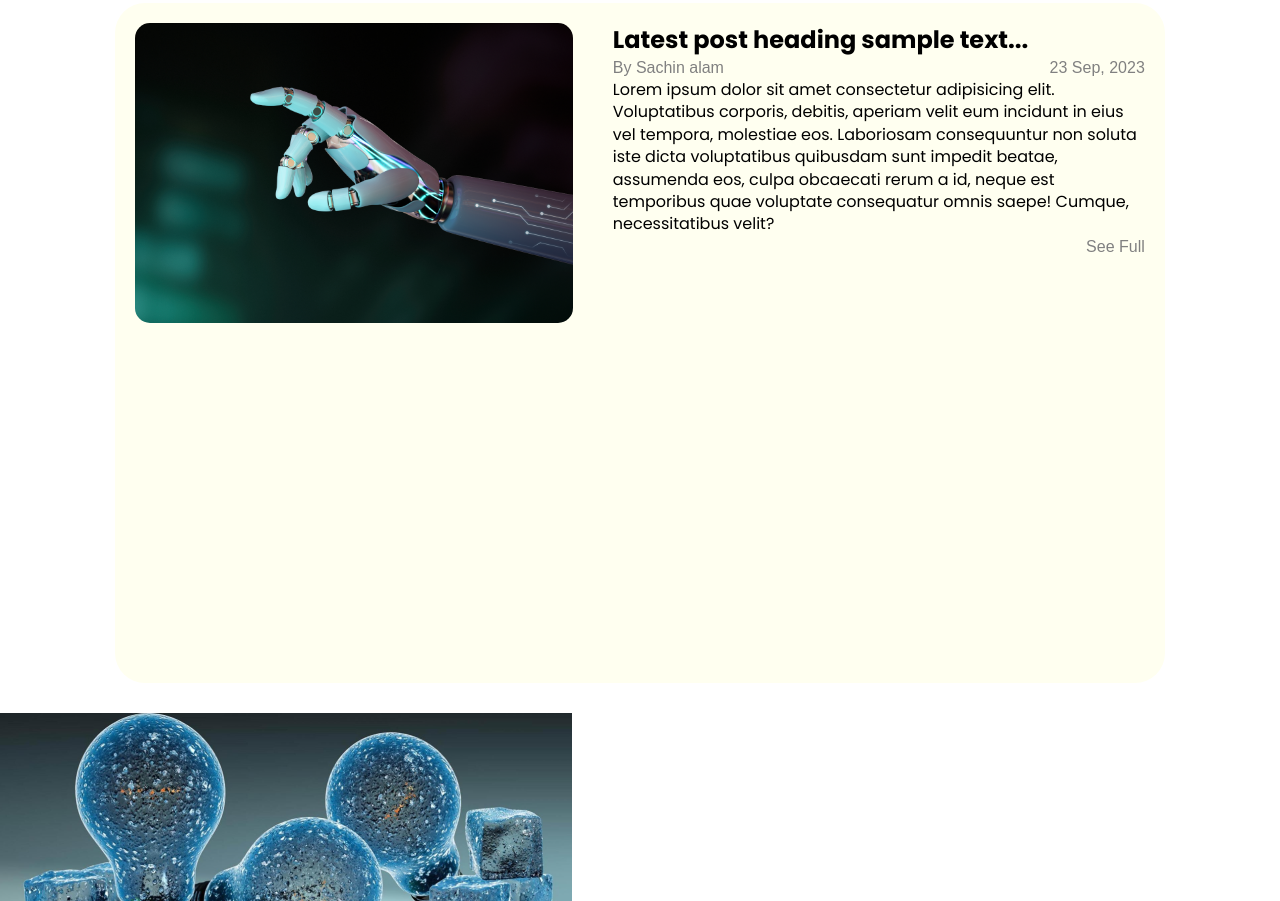
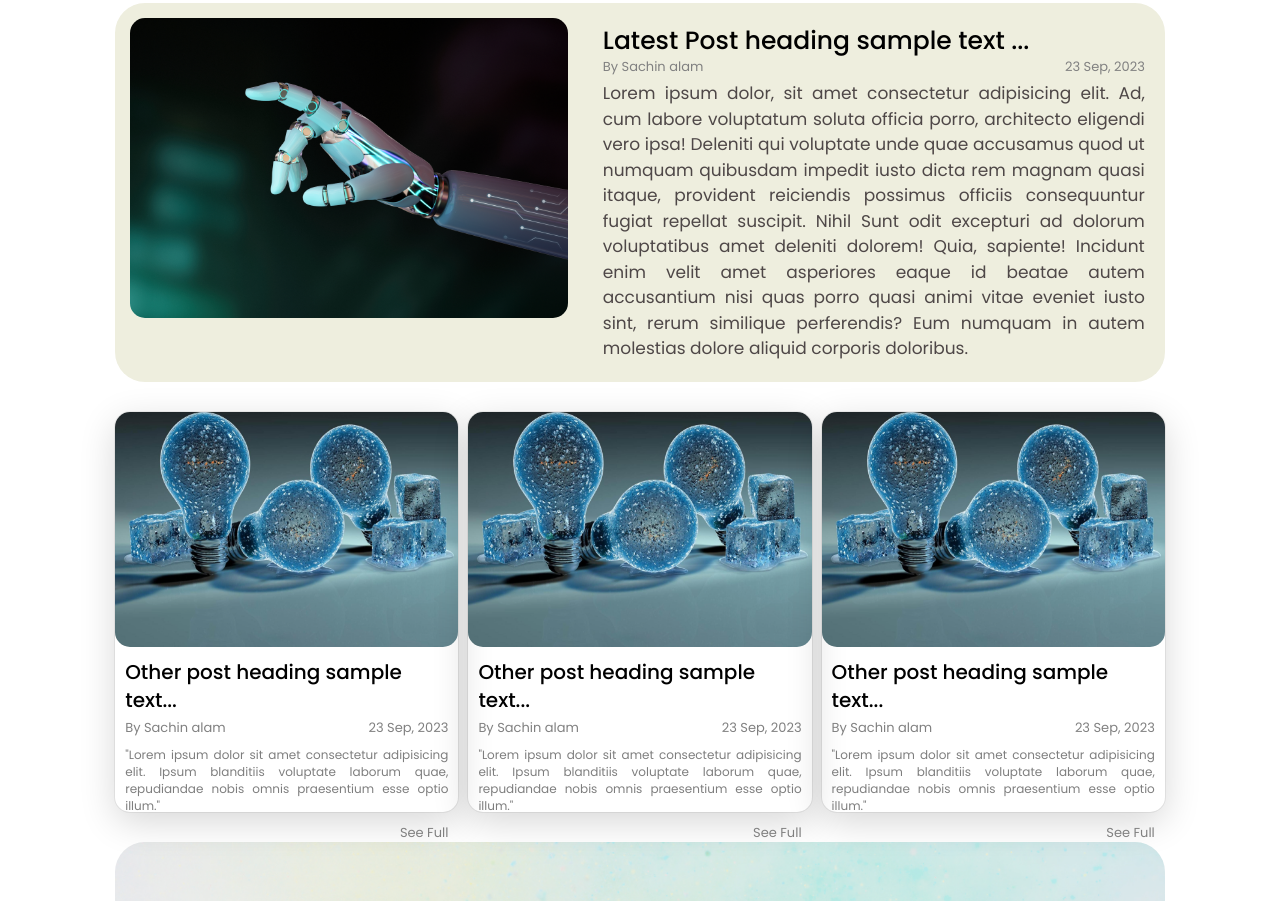
Before and after one commit to sachin9998/frontendtest2, a plain HTML site: page index.html in a window 1280 px wide. Shown: the part 779-1680 px from the top of the page. Drawn offline with Linux system fonts and the light colour scheme.

Commit message:
Final Version

```diff
--- a/index.html
+++ b/index.html
@@ -71,37 +71,22 @@
 
     <section class="blog">
 
-        <div class="bigPost">
-            <div class="postImage">
+        <div class="thumbnail">
             <img src="./Media/Rectangle 31.png" alt="">
         </div>
 
-            <div class="postContent">
+        <div class="content">
 
-                <h2>Latest post heading sample text...</h2>
+            <h1>Latest Post heading sample text ...</h1>
 
-                <div>
             <div class="author">
                 <p class="writer">By Sachin alam</p>
                 <p class="writer">23 Sep, 2023</p>
             </div>
 
-                    <p class="dummy">
-                        Lorem ipsum dolor sit amet consectetur adipisicing elit. Voluptatibus corporis, debitis, aperiam
-                        velit eum incidunt in eius vel tempora, molestiae eos. Laboriosam consequuntur non soluta iste
-                        dicta
-                        voluptatibus quibusdam sunt impedit beatae, assumenda eos, culpa obcaecati rerum a id, neque est
-                        temporibus quae voluptate consequatur omnis saepe! Cumque, necessitatibus velit?
-                    </p>
-
-                    <p class="writer">See Full</p>
-                </div>
-
-
+            <p class="art1">Lorem ipsum dolor, sit amet consectetur adipisicing elit. Ad, cum labore voluptatum soluta officia porro, architecto eligendi vero ipsa! Deleniti qui voluptate unde quae accusamus quod ut numquam quibusdam impedit iusto dicta rem magnam quasi itaque, provident reiciendis possimus officiis consequuntur fugiat repellat suscipit. Nihil Sunt odit excepturi ad dolorum voluptatibus amet deleniti dolorem! Quia, sapiente! Incidunt enim velit amet asperiores eaque id beatae autem accusantium nisi quas porro quasi animi vitae eveniet  iusto sint, rerum similique perferendis? Eum numquam in autem molestias dolore aliquid corporis doloribus.</p>
 
         </div>
-        </div>
-
 
     </section>
 
@@ -109,9 +94,54 @@
 
         <div class="card">
             <img src="./Media/Rectangle 15.png" alt="">
+
+            <h2>Other post heading sample text...</h2>
+
+            <div class="author">
+                <p class="writer">By Sachin alam</p>
+                <p class="writer">23 Sep, 2023</p>
             </div>
-        <div class="card"></div>
-        <div class="card"></div>
+
+            <p class="art">"Lorem ipsum dolor sit amet consectetur adipisicing elit. Ipsum blanditiis voluptate laborum
+                quae, repudiandae nobis omnis praesentium esse optio illum."</p>
+
+            <p class="writer end">See Full</p>
+        </div>
+
+        <div class="card">
+            <img src="./Media/Rectangle 15.png" alt="">
+            <h2>Other post heading sample text...</h2>
+
+            <div class="author">
+                <p class="writer">By Sachin alam</p>
+                <p class="writer">23 Sep, 2023</p>
+            </div>
+
+            <p class="art">"Lorem ipsum dolor sit amet consectetur adipisicing elit. Ipsum blanditiis voluptate laborum
+                quae, repudiandae nobis
+                omnis praesentium esse optio illum."</p>
+
+            <p class="writer end">See Full</p>
+
+        </div>
+
+        <div class="card">
+            <img src="./Media/Rectangle 15.png" alt="">
+            <h2>Other post heading sample text...</h2>
+
+            <div class="author">
+                <p class="writer">By Sachin alam</p>
+                <p class="writer">23 Sep, 2023</p>
+            </div>
+
+            <p class="art">"Lorem ipsum dolor sit amet consectetur adipisicing elit. Ipsum blanditiis voluptate laborum
+                quae, repudiandae nobis
+                omnis praesentium esse optio illum."</p>
+
+            <p class="writer end">See Full</p>
+
+        </div>
+
 
     </section>
 
--- a/style.css
+++ b/style.css
@@ -204,50 +204,45 @@ form .fa-search {
 
 /* Blog Section */
 .blog {
-    background-color: ivory;
-    height: 85vh;
-
-    border-radius: 30px;
-    /* margin:0px 50px 0px 50px; */
-    margin: 30px 10%;
+    background-color: rgb(238, 238, 222);
+    /* height: 85vh; */
 
     border-radius: 30px;
     /* margin:0px 50px 0px 50px; */
     margin: 30px 9%;
 
-    display:grid;
-
+    display: flex;
     /* align-items: center;
     justify-content: space-around; */
+
+    /* border: 1px solid black; */
 }
 
-/* grid-template-columns: repeat(auto-fit, minmax(80px, 1fr)); */
-
-.bigPost {
-    display: flex;
+.blog h1 {
+    font-size: 25px;
+    font-weight: 500;
 }
 
-.postImage {
-    margin: 20px;
+.content {
+    padding: 20px;
 }
 
-.bigPost img {
-    border-radius: 15px;
-    height: 300px;
+.art1 {
+    font-size: 17px;
+    padding-top: 5px;
+    line-height: 1.5;
+    /* padding: 10px; */
+    text-align: justify;
+    color: rgb(78, 71, 71);
 }
 
-.postContent {
-    margin: 20px;
-    /* padding: 10px; */
+.thumbnail {
+    padding: 15px;
 }
 
-.postContent .writer {
-    text-align: end;
-}
-
-.dummy {
-    /* text-align: center; */
-    text-wrap: balance;
+.thumbnail img {
+    height: 300px;
+    border-radius: 15px;
 }
 
 .author {
@@ -256,11 +251,57 @@ form .fa-search {
 }
 
 .writer {
-    font-family: Arial, Helvetica, sans-serif;
+    /* font-family: Arial, Helvetica, sans-serif; */
     color: grey;
+    font-size: 13px;
 }
 
+/* Articles */
+.articles {
+    /* height: 85vh; */
+    /* margin:0px 50px 0px 50px; */
+    margin: 0 9%;
+    display: flex;
+    /* align-items: center; */
+    justify-content: space-between;
+    gap: 10px;
+}
 
+.card {
+    height: 400px;
+
+    border-radius: 15px;
+    box-shadow: rgba(0, 0, 0, 0.16) 0px 10px 36px 0px, rgba(0, 0, 0, 0.06) 0px 0px 0px 1px;
+}
+
+.card img {
+    border-radius: 15px;
+    height: 235px;
+    width: 100%;
+    /* height: 200px; */
+}
+
+.card h2 {
+    font-size: 20px;
+    font-weight: 500;
+    padding: 5px 10px;
+}
+
+.card .writer {
+    padding: 0px 10px;
+}
+
+.end {
+    text-align: end;
+    margin-left: 10px;
+}
+
+.art {
+    font-size: 12px;
+    padding: 10px;
+    text-align: justify;
+    color: rgb(126, 126, 126);
+}
 
 /* Footer CSS */
 footer {
```
Also changed, not shown: 1 other file. Lines whose indentation alone changed are shown as unchanged.
